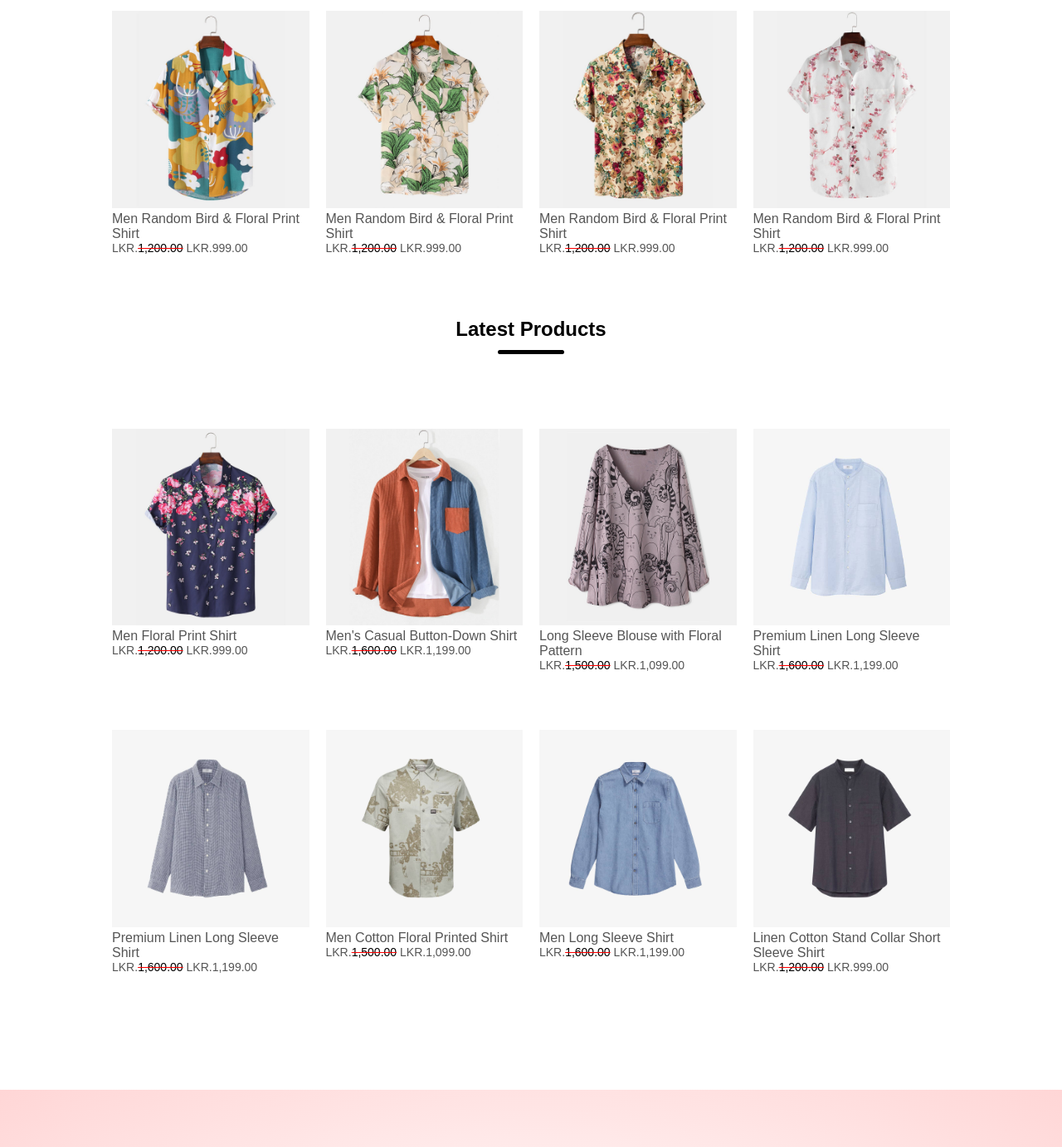
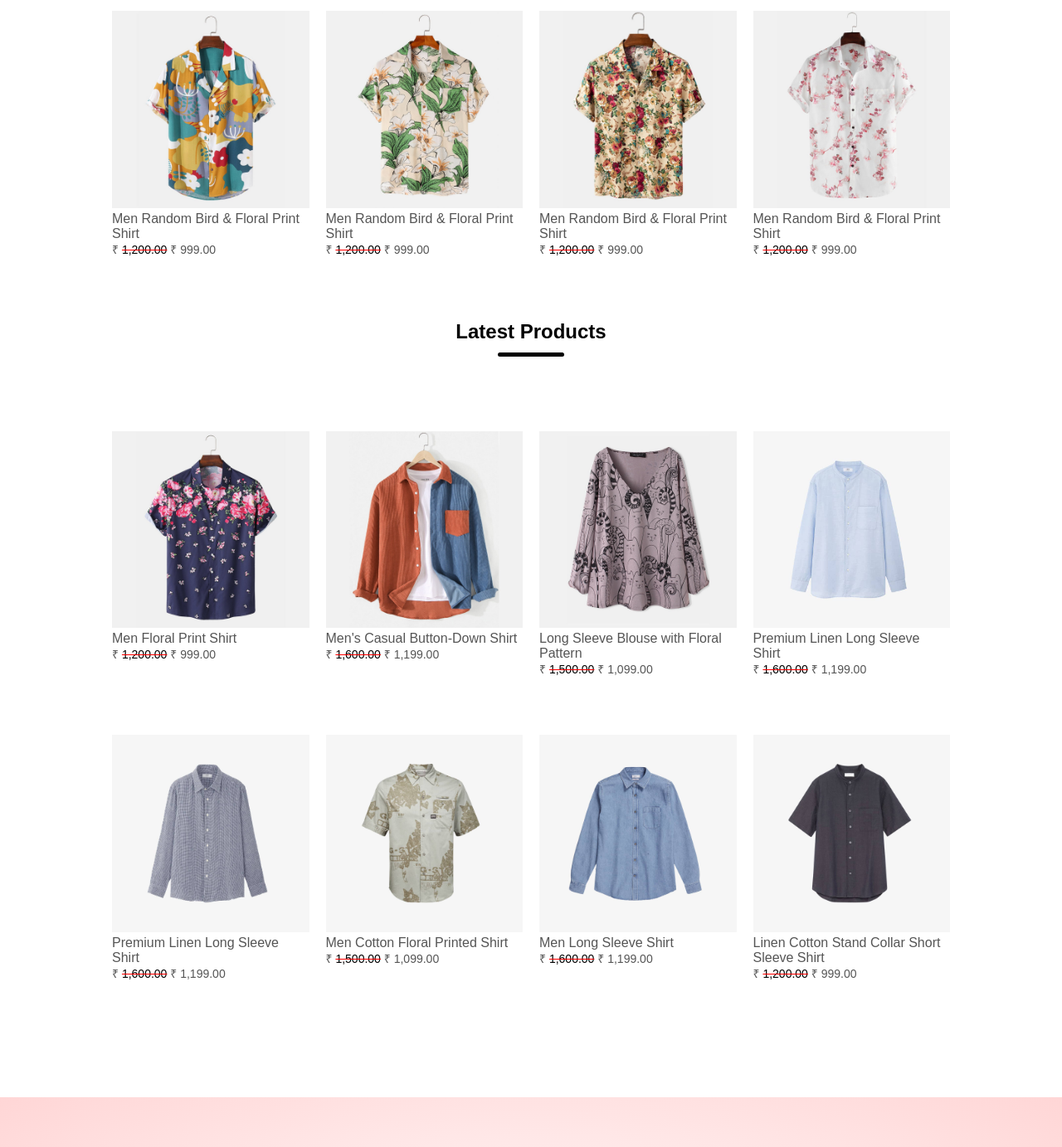
Before and after one commit to ashok57/Tiyono-E-store, a plain HTML site: page index.html in a window 1280 px wide. Shown: the part 1176-2559 px from the top of the page at 83% size. Drawn offline with Linux system fonts and the light colour scheme.

Commit message:
commit this message

```diff
--- a/index.html
+++ b/index.html
@@ -62,28 +62,28 @@
 					<img src="images/product-1.jpg">
 					</a>
 					<h4>Men Random Bird & Floral Print Shirt</h4>
-					<p>LKR.<s><span>1,200.00</s> LKR.999.00</p>
+					<p>₹ <s><span>1,200.00</s> ₹ 999.00</p>
 				</div>
 				<div class="col-4">
 					<a href="Product-2.html">
 					<img src="images/product-2.jpg">
 					</a>
 					<h4>Men Random Bird & Floral Print Shirt</h4>
-					<p>LKR.<s><span>1,200.00</s> LKR.999.00</p>
+					<p>₹ <s><span>1,200.00</s> ₹ 999.00</p>
 				</div>
 				<div class="col-4">
 					<a href="Product-3.html">
 					<img src="images/product-3.jpg">
 					</a>
 					<h4>Men Random Bird & Floral Print Shirt</h4>
-					<p>LKR.<s><span>1,200.00</s> LKR.999.00</p>
+					<p>₹ <s><span>1,200.00</s> ₹ 999.00</p>
 				</div>
 				<div class="col-4">
 					<a href="Product-4.html">
 					<img src="images/product-4.jpg">
 					</a>
 					<h4>Men Random Bird & Floral Print Shirt</h4>
-					<p>LKR.<s><span>1,200.00</s> LKR.999.00</p>
+					<p>₹ <s><span>1,200.00</s> ₹ 999.00</p>
 				</div>
 			</div>
 			<h2 class="title">Latest Products</h2>
@@ -93,56 +93,56 @@
 					<img src="images/product-5.jpg">
 					</a>
 					<h4>Men Floral Print Shirt</h4>
-					<p>LKR.<s><span>1,200.00</s> LKR.999.00</p>
+					<p>₹ <s><span>1,200.00</s> ₹ 999.00</p>
 				</div>
 				<div class="col-4">
 					<a href="Product-6.html">
 					<img src="images/product-6.jpg">
 					</a>
 					<h4>Men's Casual Button-Down Shirt</h4>
-					<p>LKR.<s><span>1,600.00</s> LKR.1,199.00</p>
+					<p>₹ <s><span>1,600.00</s> ₹ 1,199.00</p>
 				</div>
 				<div class="col-4">
 					<a href="Product-7.html">
 					<img src="images/product-7.jpg">
 					</a>
 					<h4>Long Sleeve Blouse with Floral Pattern</h4>
-					<p>LKR.<s><span>1,500.00</s> LKR.1,099.00</p>
+					<p>₹ <s><span>1,500.00</s> ₹ 1,099.00</p>
 				</div>
 				<div class="col-4">
 					<a href="Product-8.html">
 					<img src="images/product-8.jpg">
 					</a>
 					<h4>Premium Linen Long Sleeve Shirt</h4>
-					<p>LKR.<s><span>1,600.00</s> LKR.1,199.00</p>
+					<p>₹ <s><span>1,600.00</s> ₹ 1,199.00</p>
 				</div>
 				<div class="col-4">
 					<a href="Product-9.html">
 					<img src="images/product-9.jpg">
 					</a>
 					<h4>Premium Linen Long Sleeve Shirt</h4>
-					<p>LKR.<s><span>1,600.00</s> LKR.1,199.00</p>
+					<p>₹ <s><span>1,600.00</s> ₹ 1,199.00</p>
 				</div>
 				<div class="col-4">
 					<a href="Product-10.html">
 					<img src="images/product-10.jpg">
 					</a>
 					<h4>Men Cotton Floral Printed Shirt</h4>
-					<p>LKR.<s><span>1,500.00</s> LKR.1,099.00</p>
+					<p>₹ <s><span>1,500.00</s> ₹ 1,099.00</p>
 				</div>
 				<div class="col-4">
 					<a href="Product-11.html">
 					<img src="images/product-11.jpg">
 					</a>
 					<h4>Men Long Sleeve Shirt</h4>
-					<p>LKR.<s><span>1,600.00</s> LKR.1,199.00</p>
+					<p>₹ <s><span>1,600.00</s> ₹ 1,199.00</p>
 				</div>
 				<div class="col-4">
 					<a href="Product-12.html">
 					<img src="images/product-12.jpg">
 					</a>
 					<h4>Linen Cotton Stand Collar Short Sleeve Shirt</h4>
-					<p>LKR.<s><span>1,200.00</s> LKR.999.00</p>
+					<p>₹ <s><span>1,200.00</s> ₹ 999.00</p>
 				</div>
 			</div>
 		</div>
```
Also changed, not shown: Exclusive Product.html (+1 -1 lines), Product-1.html (+1 -1 lines), Product-10.html (+1 -1 lines), Product-11.html (+1 -1 lines), Product-12.html (+1 -1 lines), Product-2.html (+1 -1 lines), Product-3.html (+1 -1 lines), Product-4.html (+1 -1 lines), Product-5.html (+1 -1 lines), Product-6.html (+1 -1 lines), Product-7.html (+1 -1 lines), Product-8.html (+1 -1 lines), Product-9.html (+1 -1 lines), Product-details.html (+12 -12 lines).
